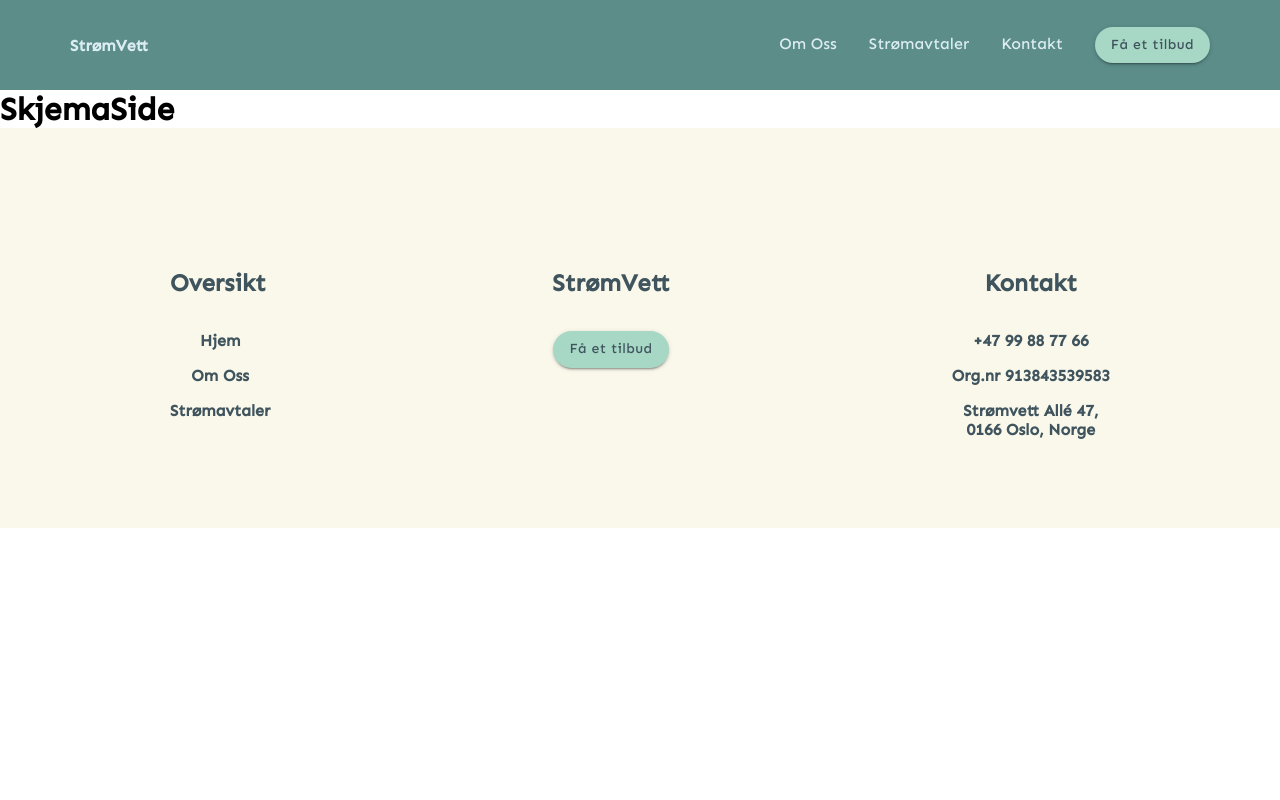
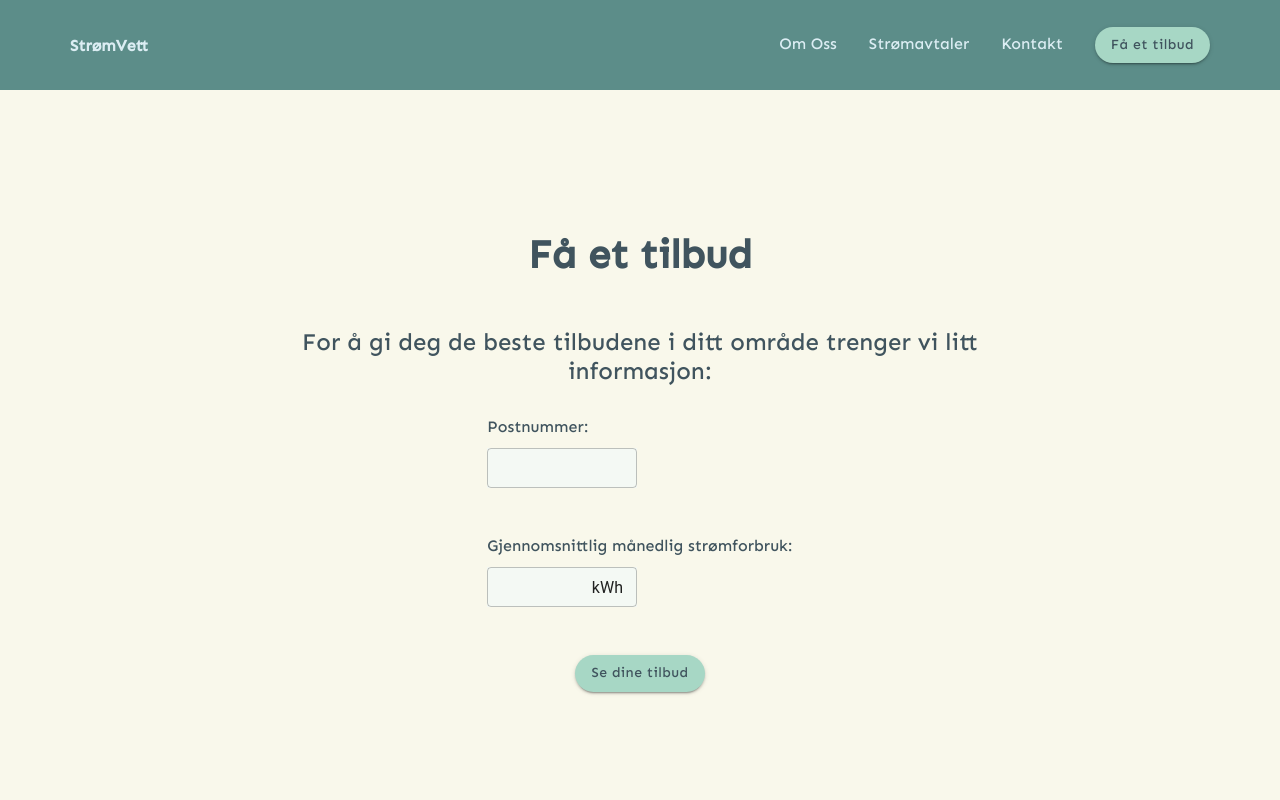
Before and after one commit to trymjor/StromVett, a React (Create React App) app: page /skjemaSide in a window 1280 px wide. Shown: the top 800 px of the page. Built offline with nearby package versions, Linux system fonts and the light colour scheme.

Commit message:
added skjemaside and edited some small css errors on other pages

```diff
--- a/src/components/footer/footer.css
+++ b/src/components/footer/footer.css
@@ -1,5 +1,5 @@
 .footer{
-    padding: 140px 24px 160px;
+    padding: 80px 24px 80px;
     overflow: hidden;
     background-color: var(--main);
     height: 400px;
@@ -36,5 +36,8 @@
     margin-bottom: 16px;
     color: var(--dark_primary);
     text-decoration: none;
+}
+
+.footer_left_container li{
     cursor: pointer;
 }
--- a/src/components/hero/hero.css
+++ b/src/components/hero/hero.css
@@ -4,7 +4,7 @@
     background-color: var(--primary);
 }
 
-.container {
+.hero_container {
     display: flex;
     align-items: center;
     justify-content: space-between;
--- a/src/components/hero/hero.tsx
+++ b/src/components/hero/hero.tsx
@@ -7,11 +7,11 @@ import HeroStockPhoto from '../../assets/images/HeroStockPhoto.jpg';
 const hero = () => {
     return (
         <div className="hero" id="hero">
-            <div className="container">
+            <div className="hero_container">
                 <div className="left_container">
                     <h1>For en rimeligere strømavtale</h1>
-                    <h2>- Vi gjør det lettere for deg å finne {/** new line */} <br/>
-    din beste strømavtale.</h2>
+                    <h2>- Vi gjør det lettere for deg å finne <br/>
+                    din beste strømavtale.</h2>
                     <Tilbudbutton/>
                 </div>
                 <div className="right_container">
--- a/src/components/index.tsx
+++ b/src/components/index.tsx
@@ -3,3 +3,5 @@ export {default as Footer} from './footer/footer';
 export {default as Hero} from './hero/hero';
 export {default as About} from './about/about';
 export {default as Avtaler} from './avtaler/avtaler';
+export {default as Tilbudbutton} from './tilbudbutton/tilbudbutton';
+export {default as Tilbudskjema} from './tilbudskjema/tilbudskjema';
--- a/src/components/navbar/navbar.tsx
+++ b/src/components/navbar/navbar.tsx
@@ -7,7 +7,7 @@ import { Link } from 'react-scroll';
 
 const navbar = () => {
     return (
-        <div className="header">
+        <header className="header">
             <div className="navbar">
                 <div className="navbar_logo">
                     <Link to="hero" spy={true} smooth={true} offset={0} duration={500}>
@@ -31,7 +31,7 @@ const navbar = () => {
                     </ul>
                 </div>
             </div>
-        </div>
+        </header>
     )
 }
 
--- a/src/components/tilbudbutton/tilbudbutton.tsx
+++ b/src/components/tilbudbutton/tilbudbutton.tsx
@@ -18,7 +18,7 @@ const tilbudbutton = () => {
                 },
                 typography: {
                     fontFamily: 'Sen, sans-serif',
-                    textTransform: 'none', // Use the Google Font and fallback fonts
+                    textTransform: 'none',
             },
             }}>Få et tilbud</Button>
         </Link>
--- /dev/null
+++ b/src/components/tilbudskjema/tilbudskjema.css
@@ -0,0 +1,3 @@
+.input_field{
+    margin-bottom: 48px;
+}
--- /dev/null
+++ b/src/components/tilbudskjema/tilbudskjema.tsx
@@ -0,0 +1,33 @@
+import { TextField } from "@mui/material";
+import './tilbudskjema.css'
+
+const TilbudSkjema = () => {
+    return (
+        <div className="skjema" id="skjema">
+            <div className="container">
+                <form>
+                    <div className="input_field">
+                    <p>Postnummer:</p>
+                        <TextField type="number" size="small" sx={{
+                                width: {sm: 150},
+                                color: '#40545E',
+                                backgroundColor: '#F4F9F4',
+                                borderColor: '#A7D7C5',
+                            }}/>
+                    </div>
+                    <div className="input_field">
+                    <p>Gjennomsnittlig månedlig strømforbruk:</p>
+                        <TextField type="number" size="small" sx={{
+                                width: {sm: 150},
+                                color: '#40545E',
+                                backgroundColor: '#F4F9F4',
+                                borderColor: '#A7D7C5',
+                            }} InputProps={{endAdornment: 'kWh'}}/>
+                    </div>
+                </form>
+            </div>
+        </div>
+    );
+};
+
+export default TilbudSkjema;
--- a/src/pages/skjemaside/skjemaside.css
+++ b/src/pages/skjemaside/skjemaside.css
@@ -0,0 +1,44 @@
+.skjemaside{
+    padding: 140px 24px 160px;
+    overflow: hidden;
+    background-color: var(--main);
+}
+
+.skjema_container{
+    max-width: 1140px;
+    margin: 0 auto;
+    display: grid;
+    justify-content: center;
+}
+
+.title_container{
+    text-align: center;
+}
+
+.skjema_container h1{
+    font-size: var(--title_size);
+    font-weight: 700;
+    color: var(--dark_primary);
+    margin-bottom: 48px;
+}
+
+.skjema_container h2{
+    font-size: var(--subtitle_size);
+    font-weight: 400;
+    color: var(--dark_primary);
+    margin-bottom: 32px;
+    max-width: 700px;
+}
+
+.skjema_container p{
+    font-size: var(--text_size);
+    font-weight: 400;
+    color: var(--dark_primary);
+    margin-bottom: 12px;
+    max-width: 700px;
+}
+
+.submit_button_container{
+    justify-content: center;
+    display: flex;
+}
--- a/src/pages/skjemaside/skjemaside.tsx
+++ b/src/pages/skjemaside/skjemaside.tsx
@@ -1,7 +1,35 @@
+import React from 'react';
+import './skjemaside.css';
+import { Tilbudskjema, Tilbudbutton } from '../../components';
+import Button from '@mui/material/Button';
+
 const SkjemaSide = () =>{
     return (
-      <div >
-          <h1>SkjemaSide</h1>
+      <div className="skjemaside" id="skjemaside">
+        <div className="skjema_container">
+          <div className='title_container'>
+            <h1>Få et tilbud</h1>
+            <h2>For å gi deg de beste tilbudene i ditt område trenger vi litt informasjon:</h2>
+          </div>
+          <div className="skjema_container">
+            <Tilbudskjema/>
+          </div>
+          <div className='submit_button_container'>
+            <Button variant="contained" sx={{
+              color: '#40545E',
+              backgroundColor: '#A7D7C5',
+              borderColor: '#A7D7C5',
+              borderRadius: '25px',
+              '&:hover':{
+                backgroundColor: '#F9F8EB',
+              },
+              typography: {
+                fontFamily: 'Sen, sans-serif',
+                textTransform: 'none',
+              },
+            }}>Se dine tilbud</Button>
+          </div>
+        </div>
       </div>
     );
   }
```
